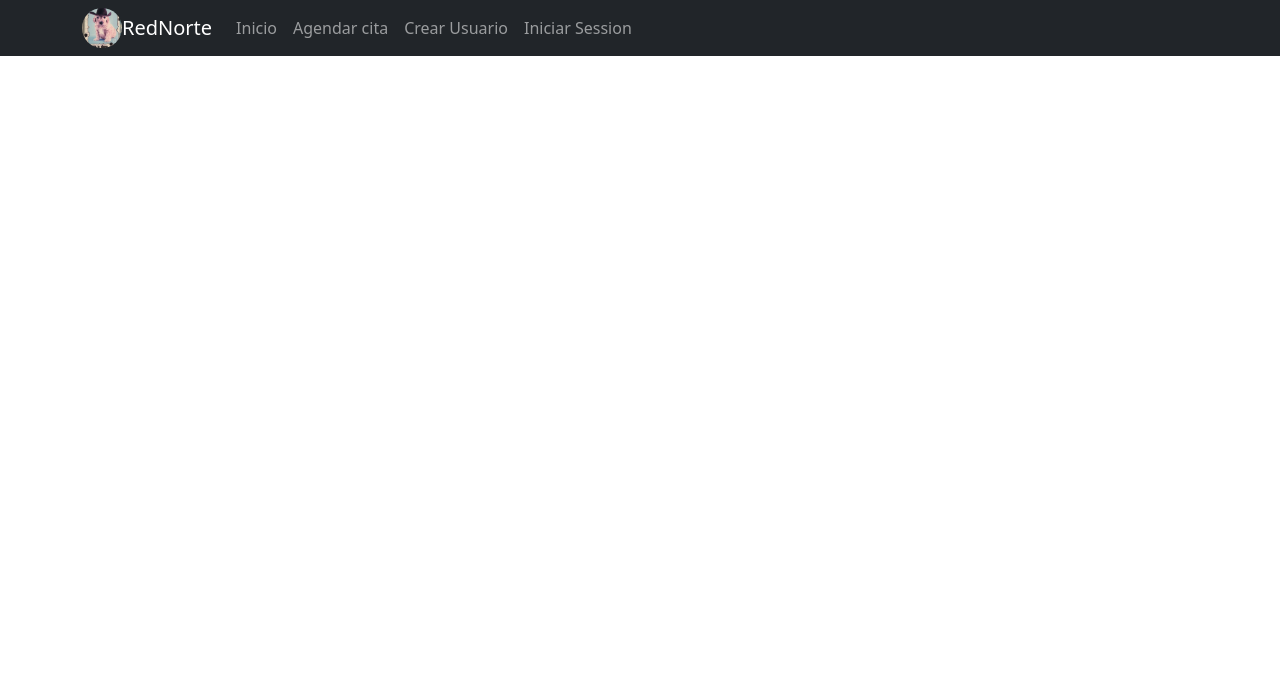
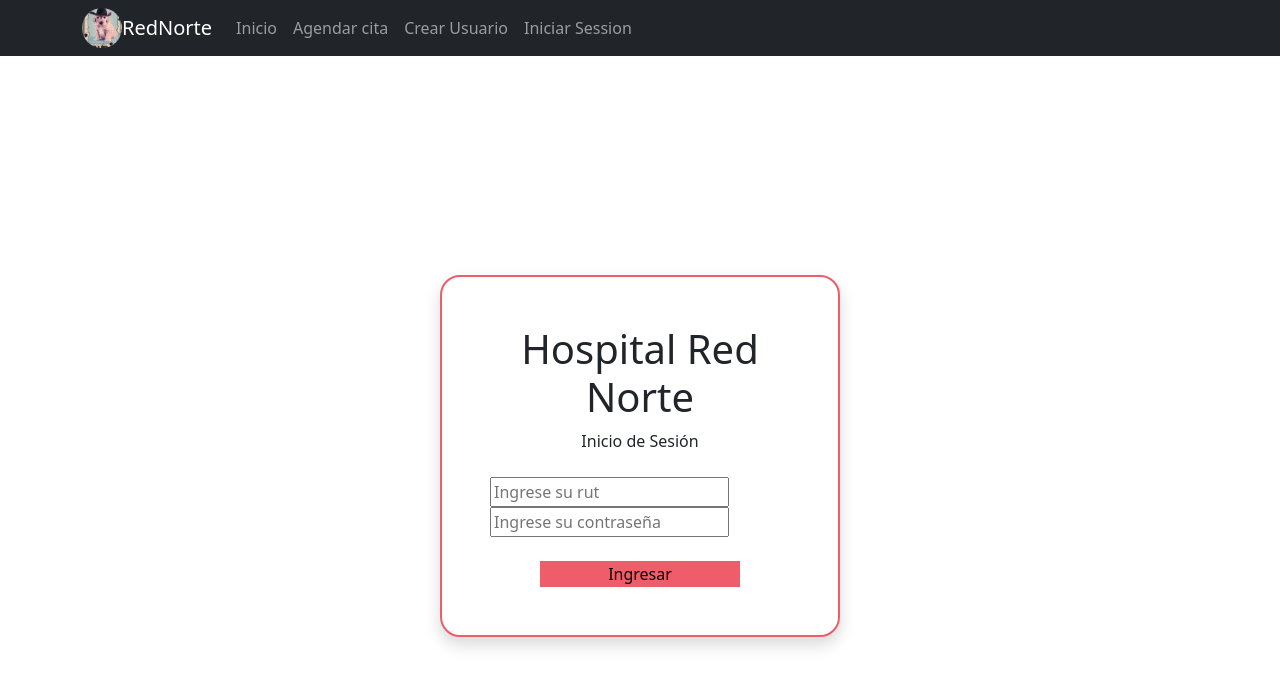
Before and after one commit to Marc0-Leal/RedNorte-Front, a React (Vite) app: page /LogIn in a window 1280 px wide. Shown: the top 686 px of the page. Built offline with nearby package versions, Linux system fonts and the light colour scheme.

Commit message:
creacion pagina login

```diff
--- a/src/App.jsx
+++ b/src/App.jsx
@@ -2,8 +2,8 @@ import { Routes, Route } from 'react-router-dom';
 import NavBar from './components/organism/Navbar'
 import Home from './pages/Home'
 {/*import CreateUser from './pages/CreateUser'
-import Login from './pages/LogIn'
 import AgendarCita from './pages/Agendar-Cita'*/}
+import LogIn from './pages/LogIn'
 
 
 function App() {
@@ -13,8 +13,8 @@ function App() {
      <Routes>
        <Route path="/" element={<Home />} />
        {/*<Route path="/crear-usuario" element={<CreateUser />} />
-       <Route path="/iniciar-sesion" element={<LogIn />} />
        <Route path="/agendar-cita" element={<AgendarCita />} />*/}
+       <Route path="/LogIn" element={<LogIn />} />
      </Routes>
    </>
  );
--- a/src/components/organism/Navbar.jsx
+++ b/src/components/organism/Navbar.jsx
@@ -17,7 +17,7 @@ function NavBar() {
             <Nav.Link href="/">Inicio</Nav.Link>
             <Nav.Link path="/agendar-cita"> Agendar cita</Nav.Link>
             <Nav.Link path="/crear-usuario"> Crear Usuario</Nav.Link>
-            <Nav.Link path="/iniciar-sesion"> Iniciar Session</Nav.Link>
+            <Nav.Link href="/LogIn"> Iniciar Session</Nav.Link>
           </Nav>
         </Navbar.Collapse>
       </Container>
--- a/src/pages/LogIn.jsx
+++ b/src/pages/LogIn.jsx
@@ -0,0 +1,103 @@
+import React, { useState } from 'react';
+import { Container, Navbar } from 'react-bootstrap';
+
+import NavBar from '../components/organism/Navbar';
+import Text from '../components/atoms/Text';
+import Input from '../components/atoms/Input';
+import Button from '../components/atoms/Button';
+
+function LogIn() {
+
+    const [rut, setRut] = useState('');
+    const [password, setPassword] = useState('');
+
+    const handleLogIn = () => {
+
+        if (!rut || !password) {
+            alert('Complete los campos');
+            return;
+        }
+
+        alert('Inicio de sesión');
+    };
+
+    return (
+        <Container
+            fluid
+            className="d-flex justify-content-center align-items-center vh-100"
+            style={{
+                backgroundColor: '#ffffff',
+            }}
+        >
+
+            <div
+                className="p-5 shadow"
+                style={{
+                    width: '400px',
+                    backgroundColor: '#ffffff',
+                    border: '2px solid #ee5d69',
+                    borderRadius: '20px',
+                }}
+            >
+
+                <div className="text-center mb-4">
+
+                    <Text
+                        variant="h1"
+                        style={{
+                            color: '#bee5d69',
+                            fontWeight: 'bold',
+                        }}
+                    >
+                        Hospital Red Norte
+                    </Text>
+
+                    <Text
+                        variant="p"
+                        style={{
+                            color: '#ee5d69',
+                        }}
+                    >
+                        Inicio de Sesión
+                    </Text>
+
+                </div>
+
+                <Input
+                    type="text"
+                    label="RUT"
+                    placeholder="Ingrese su rut"
+                    value={rut}
+                    onChange={(e) => setRut(e.target.value)}
+                />
+
+                <Input
+                    type="password"
+                    label="Contraseña"
+                    placeholder="Ingrese su contraseña"
+                    value={password}
+                    onChange={(e) => setPassword(e.target.value)}
+                />
+
+                <div className="mt-4 d-flex justify-content-center">
+
+                    <Button
+                        onClick={handleLogIn}
+                        style={{
+                            backgroundColor: '#ee5d69',
+                            border: 'none',
+                            width: '200px',
+                        }}
+                    >
+                        Ingresar
+                    </Button>
+
+                </div>
+
+            </div>
+
+        </Container>
+    );
+}
+
+export default LogIn;
```
